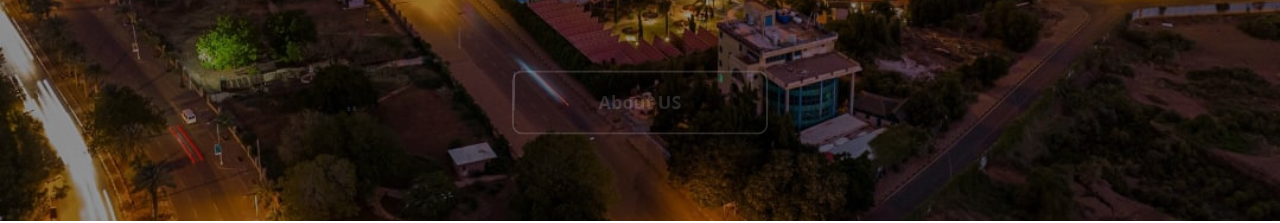
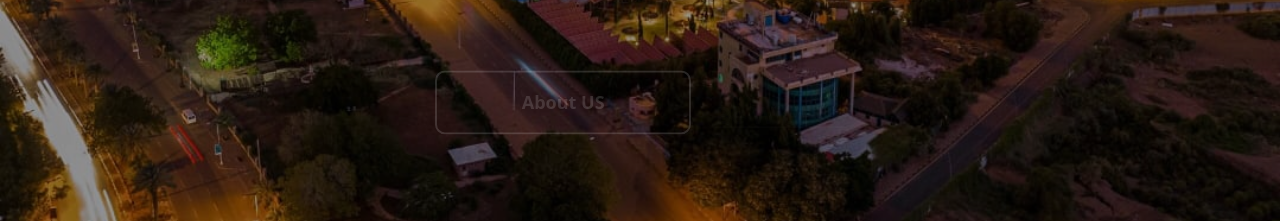
Before and after one commit to Mu21stafa23/One-gate-website, a Next.js app in the folder one-gate-group/: page / in a window 1280 px wide. Shown: the part 579-802 px from the top of the page. Built offline with nearby package versions, Linux system fonts and the light colour scheme.

Commit message:
Add 'Be With Us' link to hero section and fix button navigation

```diff
--- a/one-gate-group/app/components/hero/Hero.tsx
+++ b/one-gate-group/app/components/hero/Hero.tsx
@@ -35,13 +35,24 @@
               {t('hero.title')}
             </h1>
             {/* About Company Button */}
-            <button
-              className="inline-flex items-center justify-center gap-2 sm:gap-3 px-6 sm:px-8 py-3 sm:py-4 border-2 border-white rounded-lg text-white text-base sm:text-lg font-semibold hover:bg-gray-200 hover:text-black transition-all duration-300 w-full sm:w-auto sm:min-w-64 max-w-xs sm:max-w-none mx-auto"
-              data-aos="fade-up"
-              data-aos-delay="400"
-            >
-              <span>{t('hero.cta')}</span>
-            </button>
+            <div className="flex flex-col sm:flex-row gap-4 sm:gap-6 items-center justify-center">
+              <a
+                href="#about"
+                className="inline-flex items-center justify-center gap-2 sm:gap-3 px-6 sm:px-8 py-3 sm:py-4 border-2 border-white rounded-lg text-white text-base sm:text-lg font-semibold hover:bg-gray-200 hover:text-black transition-all duration-300 w-full sm:w-auto sm:min-w-64 max-w-xs sm:max-w-none"
+                data-aos="fade-up"
+                data-aos-delay="400"
+              >
+                <span>{t('hero.cta')}</span>
+              </a>
+              <a
+                href="#contact"
+                className="text-white text-xl sm:text-2xl font-bold underline hover:text-yellow-400 transition-colors duration-300"
+                data-aos="fade-up"
+                data-aos-delay="500"
+              >
+                Be With Us
+              </a>
+            </div>
           </div>
         </div>
 
```
